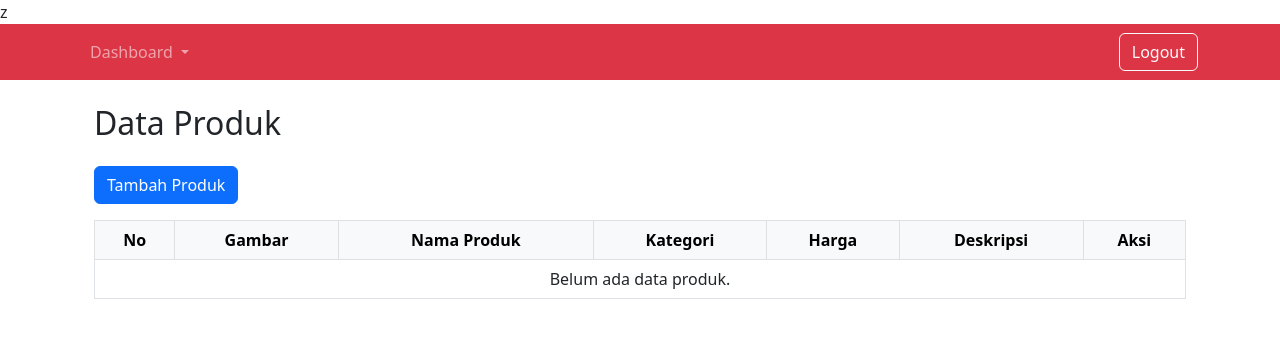
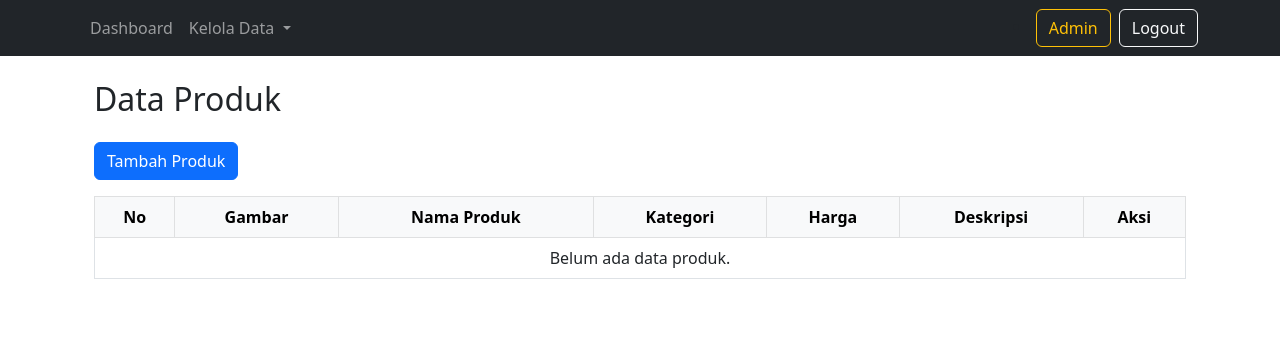
Before and after one commit to rkaaaaaa/ProyekTI-TokoOlehOleh, a Laravel app: page /dashboard/produk in a window 1280 px wide. Shown: the top 338 px of the page. Run offline with Laravel 12, Linux system fonts and the light colour scheme; a user stored in the database is signed in; data comes from the database, SQL or seed files in the repository; data that the repository does not hold is empty; parts of the project's set-up code (start-up, migrations or seed data) failed here and were passed over; some libraries are stand-ins or nearby versions.

Commit message:
Selesaikan kesalahan sedikit  navbar.blade.php

```diff
--- a/resources/views/Produk.blade.php
+++ b/resources/views/Produk.blade.php
@@ -60,4 +60,3 @@
     </table>
 </div>
 @endsection
-z
--- a/resources/views/TambahProduk.blade.php
+++ b/resources/views/TambahProduk.blade.php
@@ -1,7 +1,6 @@
 @extends('layouts.app')
 
 @section('content')
-<!-- SweetAlert2 CDN -->
 <script src="https://cdn.jsdelivr.net/npm/sweetalert2@11"></script>
 
 <style>
--- a/resources/views/navbar.blade.php
+++ b/resources/views/navbar.blade.php
@@ -10,7 +10,7 @@
 </head>
 
 <body>
-    <nav class="navbar navbar-expand-lg navbar-dark bg-danger">
+    <nav class="navbar navbar-expand-lg navbar-dark bg-dark">
         <div class="container">
 
             <button class="navbar-toggler" type="button" data-bs-toggle="collapse" data-bs-target="#navbarNav"
@@ -20,12 +20,16 @@
 
             <div class="collapse navbar-collapse justify-content-between" id="navbarNav">
 
-                {{-- KIRI: Dropdown Dashboard --}}
+                {{-- KIRI: Menu Navigasi --}}
                 <ul class="navbar-nav">
+                    <li class="nav-item">
+                        <a class="nav-link" href="{{ route('dashboard') }}">Dashboard</a>
+                    </li>
+
                     <li class="nav-item dropdown">
-                        <a class="nav-link dropdown-toggle" href="#" id="dashboardDropdown" role="button"
+                        <a class="nav-link dropdown-toggle" href="#" id="navbarDropdown" role="button"
                             data-bs-toggle="dropdown" aria-expanded="false">
-                            Dashboard
+                            Kelola Data
                         </a>
                         <ul class="dropdown-menu">
                             <li><a class="dropdown-item" href="{{ route('dashboard.produk') }}">Produk</a></li>
@@ -34,29 +38,21 @@
                         </ul>
                     </li>
 
-                    {{-- Tambah Admin untuk Superadmin --}}
-                    @if (auth()->check() && auth()->user()->role === 'superadmin')
+                </ul>
+                <div class="d-flex ms-auto">
+                    @if (auth()->check() && auth()->user()->levelUser === 'Superadmin')
                         <li class="nav-item">
                             <a class="btn btn-outline-warning me-2" href="{{ route('admin.index') }}">Admin</a>
                         </li>
                     @endif
-                </ul>
 
-                <div class="d-flex ms-auto">
-                    {{-- KANAN: Tombol Logout --}}
                     @if (auth()->check())
-                        <ul class="navbar-nav ms-auto">
-                            <li class="nav-item">
-                                <button onclick="logoutConfirm()" class="btn btn-outline-light">Logout</button>
-                            </li>
-                        </ul>
-
+                        <button onclick="logoutConfirm()" class="btn btn-outline-light">Logout</button>
                         <form id="logoutForm" action="{{ route('logout') }}" method="POST" style="display: none;">
                             @csrf
                         </form>
                     @endif
                 </div>
-
             </div>
         </div>
     </nav>
```
